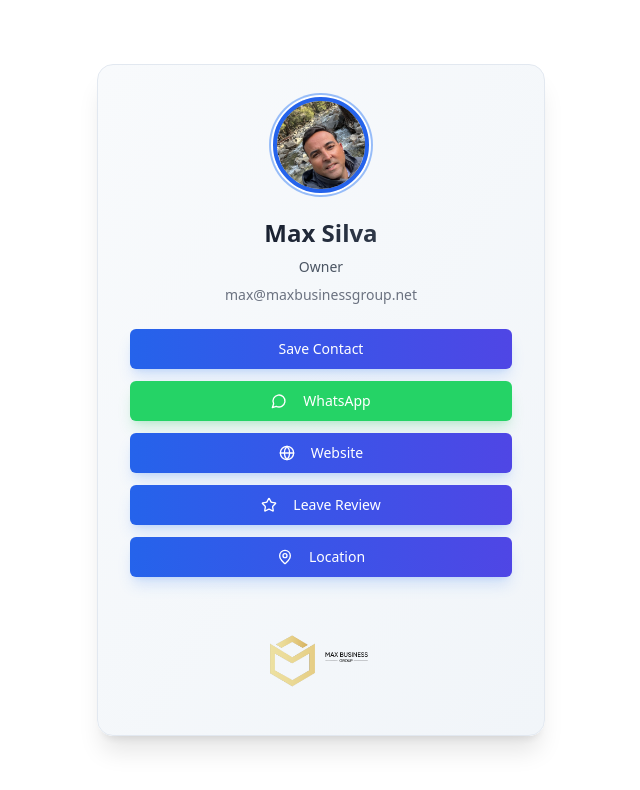
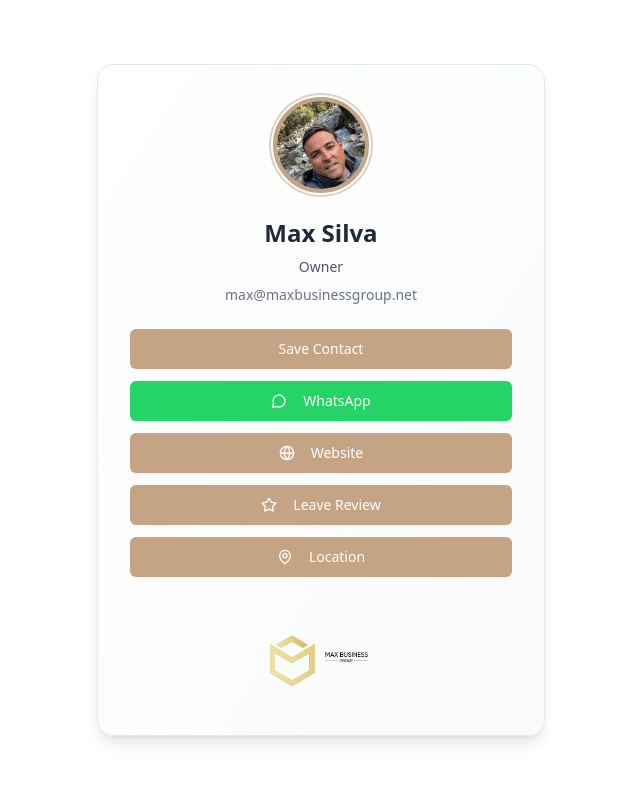
Before and after one commit to ChamBr/nanotag, a React (Vite) app: page /max in a window 1280 px wide. Shown: the top 790 px of the page, without its empty margins (319-959 px from the left). Built offline with nearby package versions, Linux system fonts and the light colour scheme.

Commit message:
Update color scheme for minimalism
Adjusted the color scheme to reduce the intensity of blue and incorporate a more minimalist design, considering the golden logo of Max Business Group.
[skip gpt_engineer]

```diff
--- a/src/components/VirtualCard.tsx
+++ b/src/components/VirtualCard.tsx
@@ -20,7 +20,6 @@ export const VirtualCard = ({
   name,
   description,
   email,
-  location,
   phone,
   theme = "kitchen",
 }: VirtualCardProps) => {
@@ -35,10 +34,10 @@ export const VirtualCard = ({
       logo: "/lovable-uploads/6101ddab-c05a-47dd-9390-55891c3e1bc1.png"
     },
     max: {
-      background: "bg-gradient-to-br from-slate-50 to-slate-100",
-      button: "bg-gradient-to-r from-blue-600 to-indigo-600 hover:from-blue-700 hover:to-indigo-700",
-      border: "border-blue-600",
-      text: "text-blue-600",
+      background: "bg-gradient-to-br from-white to-gray-50",
+      button: "bg-gold hover:bg-gold-dark text-white transition-colors duration-300",
+      border: "border-gold",
+      text: "text-gold",
       logo: "/lovable-uploads/81d1f75c-da82-406a-80e2-37960c4cfb1a.png"
     },
   };
@@ -78,14 +77,14 @@ END:VCARD`;
   };
 
   return (
-    <Card className={`w-full overflow-hidden ${themeStyles[theme].background} shadow-xl rounded-2xl animate-card-enter p-8 flex flex-col items-center gap-6 backdrop-blur-sm backdrop-filter`}>
-      <Avatar className={`w-24 h-24 border-4 ${themeStyles[theme].border} ring-2 ring-offset-2 ring-blue-500/50`}>
+    <Card className={`w-full overflow-hidden ${themeStyles[theme].background} shadow-lg rounded-2xl animate-card-enter p-8 flex flex-col items-center gap-6 backdrop-blur-sm backdrop-filter`}>
+      <Avatar className={`w-24 h-24 border-4 ${themeStyles[theme].border} ring-2 ring-offset-2 ring-gold/50`}>
         <AvatarImage src={avatar} alt={name} />
         <AvatarFallback>{name[0]}</AvatarFallback>
       </Avatar>
 
       <div className="text-center space-y-2">
-        <h2 className="text-2xl font-bold bg-gradient-to-r from-gray-900 to-gray-700 bg-clip-text text-transparent">
+        <h2 className="text-2xl font-bold text-gray-800">
           {name}
         </h2>
         <p className="text-sm font-medium text-gray-600">{description}</p>
@@ -95,7 +94,7 @@ END:VCARD`;
       <div className="w-full space-y-3">
         <Button
           variant="secondary"
-          className={`w-full ${themeStyles[theme].button} text-white font-medium shadow-lg shadow-blue-500/20 transition-all duration-300`}
+          className={`w-full ${themeStyles[theme].button} font-medium shadow-sm hover:shadow-md transition-all duration-300`}
           onClick={handleSaveContact}
         >
           Save Contact
@@ -103,7 +102,7 @@ END:VCARD`;
 
         <Button
           variant="secondary"
-          className="w-full bg-[#25D366] hover:bg-[#25D366]/90 text-white font-medium shadow-lg shadow-green-500/20 transition-all duration-300"
+          className="w-full bg-[#25D366] hover:bg-[#25D366]/90 text-white font-medium shadow-sm hover:shadow-md transition-all duration-300"
           onClick={handleWhatsAppClick}
         >
           <MessageCircle className="mr-2" />
@@ -112,7 +111,7 @@ END:VCARD`;
 
         <Button
           variant="secondary"
-          className={`w-full ${themeStyles[theme].button} text-white font-medium shadow-lg shadow-blue-500/20 transition-all duration-300`}
+          className={`w-full ${themeStyles[theme].button} font-medium shadow-sm hover:shadow-md transition-all duration-300`}
           onClick={() => window.open('https://www.maxbusinessgroup.net', '_blank')}
         >
           <Globe className="mr-2" />
@@ -121,7 +120,7 @@ END:VCARD`;
 
         <Button
           variant="secondary"
-          className={`w-full ${themeStyles[theme].button} text-white font-medium shadow-lg shadow-blue-500/20 transition-all duration-300`}
+          className={`w-full ${themeStyles[theme].button} font-medium shadow-sm hover:shadow-md transition-all duration-300`}
           onClick={() => setShowCompanies(!showCompanies)}
         >
           <Star className="mr-2" />
@@ -130,7 +129,7 @@ END:VCARD`;
 
         <Button
           variant="secondary"
-          className={`w-full ${themeStyles[theme].button} text-white font-medium shadow-lg shadow-blue-500/20 transition-all duration-300`}
+          className={`w-full ${themeStyles[theme].button} font-medium shadow-sm hover:shadow-md transition-all duration-300`}
           onClick={() => setShowCompanies(!showCompanies)}
         >
           <MapPin className="mr-2" />
@@ -141,14 +140,14 @@ END:VCARD`;
           <div className="space-y-2 mt-4 animate-in fade-in slide-in-from-top-4">
             <Button
               variant="outline"
-              className="w-full border-2 hover:bg-gray-50 transition-colors duration-300"
+              className="w-full border-2 hover:bg-gray-50/50 transition-colors duration-300"
               onClick={() => handleCompanyClick('Kitchen Konnections')}
             >
               Kitchen Konnections
             </Button>
             <Button
               variant="outline"
-              className="w-full border-2 hover:bg-gray-50 transition-colors duration-300"
+              className="w-full border-2 hover:bg-gray-50/50 transition-colors duration-300"
               onClick={() => handleCompanyClick('Max Granite')}
             >
               Max Granite
--- a/tailwind.config.ts
+++ b/tailwind.config.ts
@@ -25,11 +25,16 @@ export default {
         background: "hsl(var(--background))",
         foreground: "hsl(var(--foreground))",
         card: {
-          primary: "#9b87f5",
-          secondary: "#1A1F2C",
+          primary: "#C4A484",  // Soft gold
+          secondary: "#F5F5F5", // Light gray
         },
         neutral: {
           gray: "#8E9196",
+        },
+        gold: {
+          light: "#DFC8A0",
+          DEFAULT: "#C4A484",
+          dark: "#B08D57",
         },
         primary: {
           DEFAULT: "hsl(var(--primary))",
```
